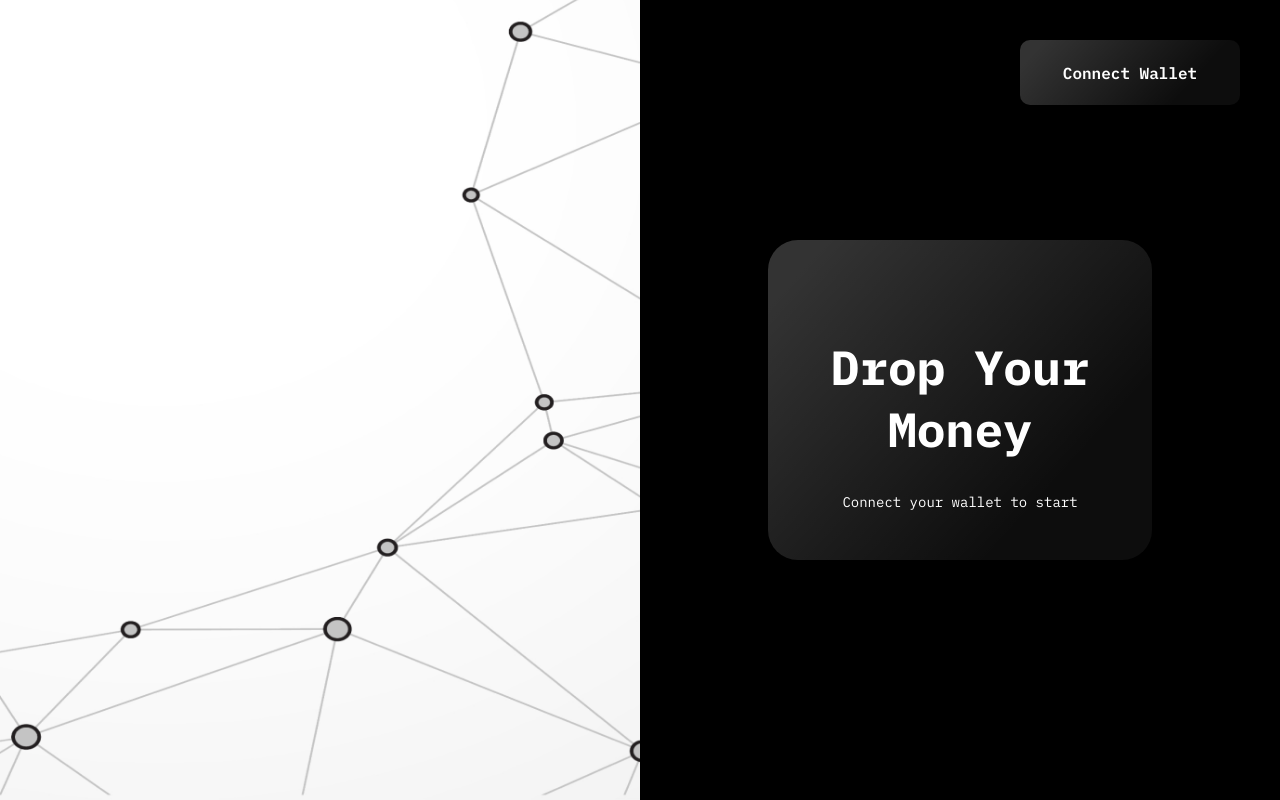
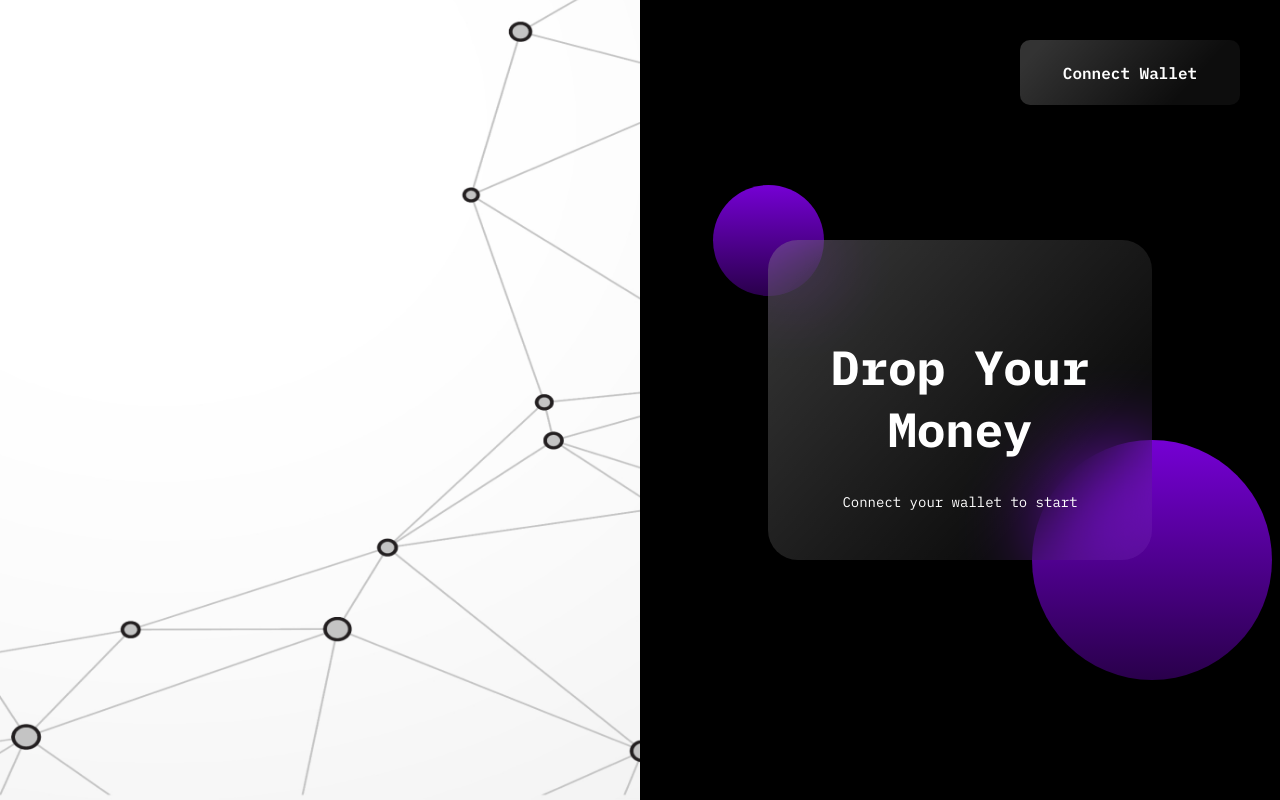
Before and after one commit to Pranav2612000/eth-wallet, a React (Create React App) app: page / in a window 1280 px wide. Built offline with nearby package versions, Linux system fonts and the light colour scheme.

Commit message:
feat: place the purple circles in right side of home screen

```diff
--- a/src/App.css
+++ b/src/App.css
@@ -57,3 +57,12 @@ button.dark {
   background: url('assets/images/background/home-left.png') no-repeat bottom right;
   background-size: cover;
 }
+
+.purple {
+  background: linear-gradient(179.83deg, #7500D4 0.15%, rgba(231, 45, 156, 0) 154.2%);
+}
+
+.circle {
+  position: absolute;
+  border-radius: 50%;
+}
--- /dev/null
+++ b/src/components/common/PurpleCircle/index.jsx
@@ -0,0 +1,8 @@
+import clsx from "clsx";
+const PurpleCircle = ({ className }) => {
+  return (
+    <div className={clsx('circle', 'purple', className)}>
+    </div>
+  );
+};
+export default PurpleCircle;
--- a/src/components/pages/Home.jsx
+++ b/src/components/pages/Home.jsx
@@ -1,4 +1,5 @@
 import Button from "../common/Button";
+import PurpleCircle from "../common/PurpleCircle";
 
 function Home() {
   return (
@@ -6,6 +7,8 @@ function Home() {
       <div className="col-span-6 string-bg">
       </div>
       <div className="bg-black col-span-6 relative flex items-center justify-center">
+        <PurpleCircle className={"w-[111px] h-[111px] top-[calc(30%-55px)] left-[calc(20%-55px)]"}/>
+        <PurpleCircle className={"w-[240px] h-[240px] top-[calc(70%-120px)] left-[calc(80%-120px)]"}/>
         <Button
           variant='dark'
           text='Connect Wallet'
```
